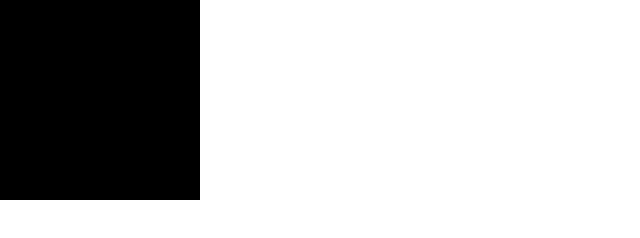
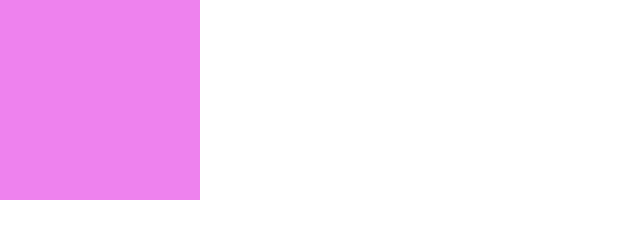
Before and after one commit to NicollasPrudencio/repositorioteste, a plain HTML site: page index.html in a window 1280 px wide. Shown: the whole page, without its empty margins (0-640 px from the left). Drawn offline with Linux system fonts and the light colour scheme.

Commit message:
mudando a cor

```diff
--- a/style/main.css
+++ b/style/main.css
@@ -5,5 +5,5 @@
 .container{
     height: 200px;
     width: 200px;
-    background-color: black;
+    background-color: violet;
 }
```
